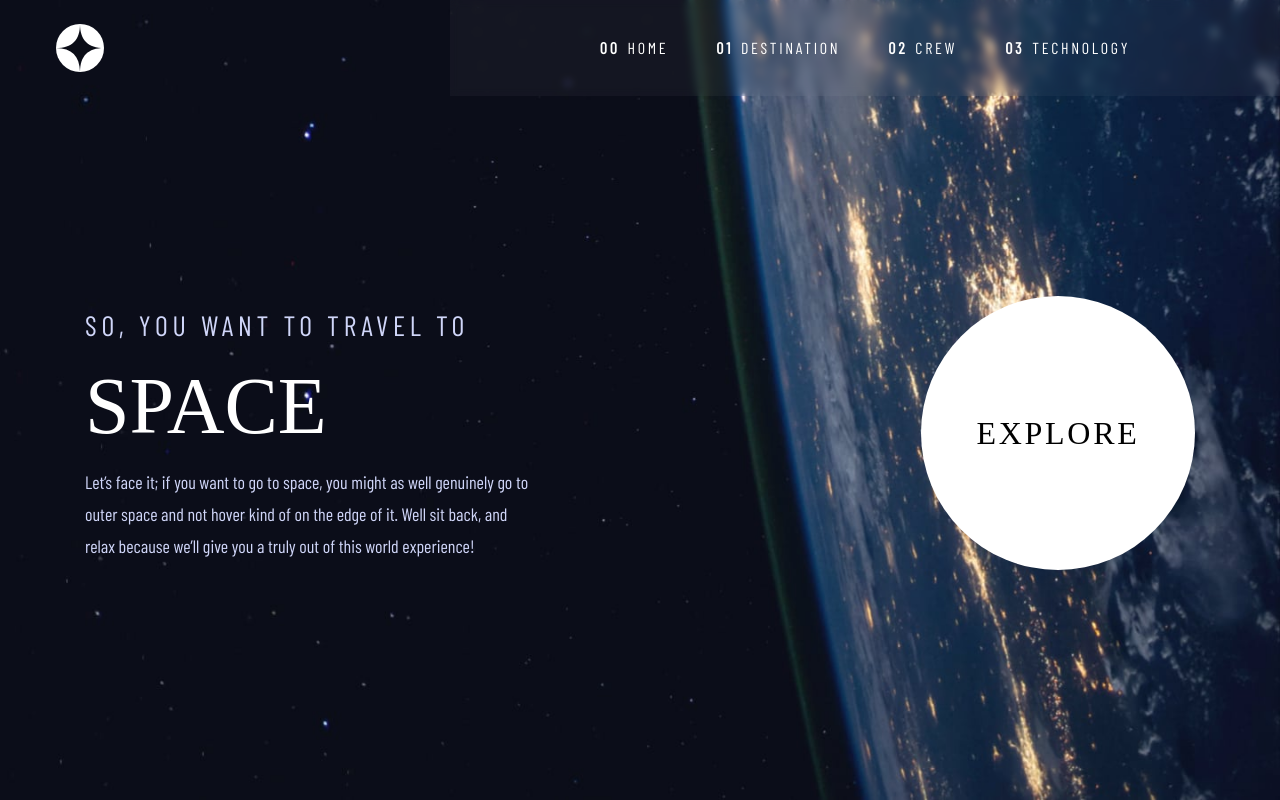
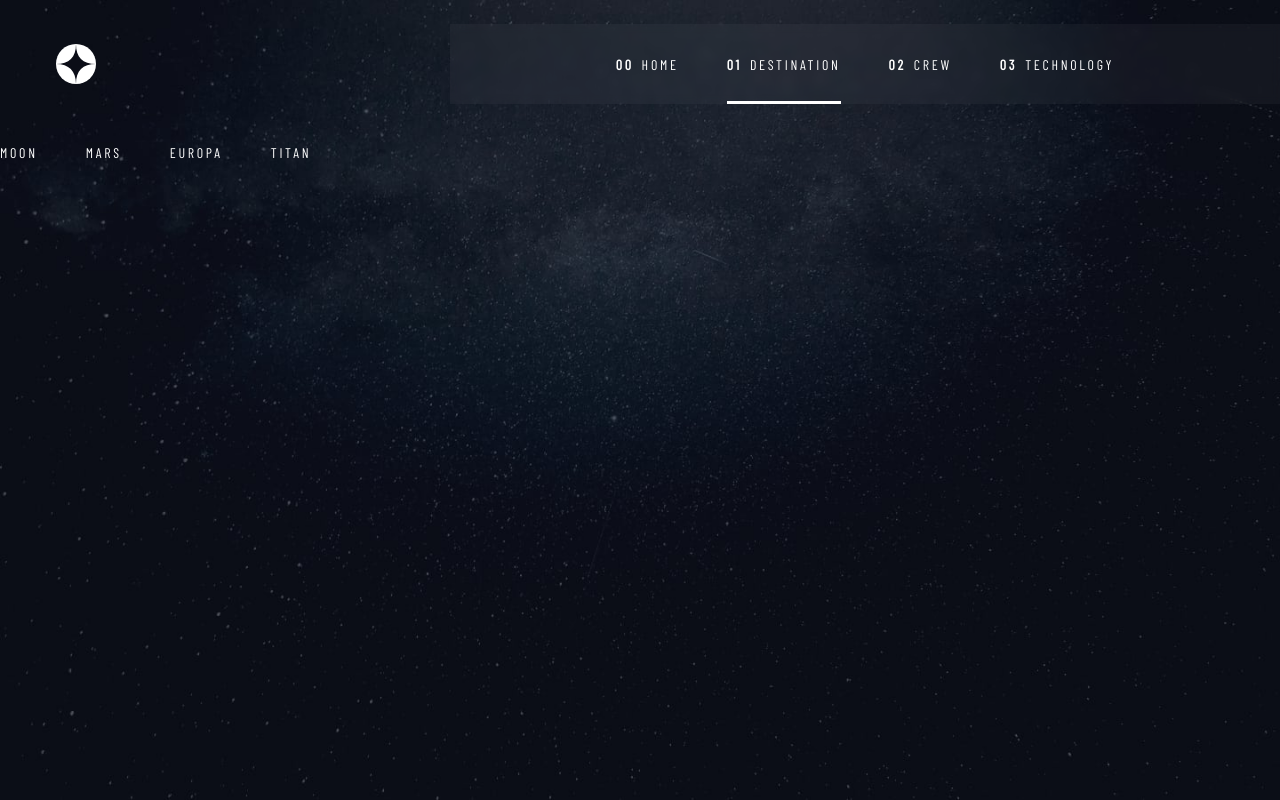
Before and after one commit to Tito-Rollis/Space-Tourism, a React (Create React App) app: page /destination in a window 1280 px wide. Built offline with nearby package versions, Linux system fonts and the light colour scheme; a web font is replaced by a local one.

Commit message:
home layout done and adding destination page

```diff
--- a/package.json
+++ b/package.json
@@ -8,6 +8,7 @@
         "@testing-library/user-event": "^12.8.3",
         "react": "^17.0.2",
         "react-dom": "^17.0.2",
+        "react-router-dom": "^6.0.2",
         "react-scripts": "4.0.3",
         "web-vitals": "^1.1.2"
     },
--- a/src/App.js
+++ b/src/App.js
@@ -1,12 +1,15 @@
 import Home from './pages/home/index';
+import Destination from './pages/destination/index';
 import './App.css';
-
+import { BrowserRouter, Routes, Route } from 'react-router-dom';
 function App() {
     return (
-        <div className="">
-
-            <Home />
-        </div>
+        <BrowserRouter>
+            <Routes>
+                <Route path="/" exact element={<Home />}></Route>
+                <Route path="/destination" element={<Destination />}></Route>
+            </Routes>
+        </BrowserRouter>
     );
 }
 
--- /dev/null
+++ b/src/components/destiNav/index.js
@@ -0,0 +1,17 @@
+
+function DestiNav() {
+    return (
+        <div className={`flex justify-between items-center h-24`}>
+            <ul
+                className={`h-full  md:flex items-center justify-center hidden md:gap-x-9 lg:gap-x-12 text-wt font-sub text-nav md:text-navMob lg:text-nav`}
+            >
+                <li className={`flex gap-2 h-full items-center`}>MOON</li>
+                <li className={`flex gap-2 h-full items-center`}>MARS</li>
+                <li className={`flex gap-2 h-full items-center`}>EUROPA</li>
+                <li className={`flex gap-2 h-full items-center `}>TITAN</li>
+            </ul>
+        </div>
+    );
+}
+
+export default DestiNav;
--- a/src/components/nav/index.js
+++ b/src/components/nav/index.js
@@ -1,28 +1,53 @@
 import style from './nav.module.css';
+import { Link } from 'react-router-dom';
 
-function Nav() {
+function Nav({ home, dest, crew, tech }) {
     return (
-        <div className={`flex justify-between items-center h-24`}>
-            <div className={`h-12 w-12 ml-10 md:ml-14 ${style.logo}`}></div>
+        <div className={`flex justify-between items-center h-20`}>
+            <div className={`h-10 w-10 ml-10 md:ml-14 ${style.logo}`}></div>
             <ul
                 className={`h-full  md:flex items-center justify-center hidden md:gap-x-9 lg:gap-x-12 text-wt font-sub text-nav md:text-navMob lg:text-nav ${style.navContainer}`}
             >
-                <li className={`flex gap-2 h-full items-center ${style.list}`}>
+                <li
+                    style={{
+                        boxShadow: `0px -3px 0px 0px ${home} inset`,
+                    }}
+                    className={`flex  gap-2 h-full items-center ${style.list}`}
+                >
                     <span className="font-bold md:hidden lg:block">00</span>{' '}
-                    HOME
+                    <Link to="/">HOME</Link>
                 </li>
-                <li className={`flex gap-2 h-full items-center ${style.list}`}>
+
+                <li
+                    style={{
+                        boxShadow: `0px -3px 0px 0px ${dest} inset`,
+                    }}
+                    className={`flex gap-2 h-full items-center ${style.list}`}
+                >
                     <span className="font-bold md:hidden lg:block">01</span>{' '}
-                    DESTINATION
+                    <Link to="/destination">DESTINATION</Link>
                 </li>
-                <li className={`flex gap-2 h-full items-center ${style.list}`}>
+
+                <li
+                    style={{
+                        boxShadow: `0px -3px 0px 0px ${crew} inset`,
+                    }}
+                    className={`flex gap-2 h-full items-center ${style.list}`}
+                >
                     <span className="font-bold md:hidden lg:block">02</span>{' '}
                     CREW
                 </li>
-                <li className={`flex gap-2 h-full items-center ${style.list}`}>
+
+                <li
+                    style={{
+                        boxShadow: `0px -3px 0px 0px ${tech} inset`,
+                    }}
+                    className={`flex gap-2 h-full items-center ${style.list}`}
+                >
                     <span className="font-bold md:hidden lg:block">03</span>{' '}
                     TECHNOLOGY
                 </li>
+
             </ul>
         </div>
     );
--- a/src/components/nav/nav.module.css
+++ b/src/components/nav/nav.module.css
@@ -8,7 +8,7 @@
 }
 
 .list:hover {
-    box-shadow: 0px -3px 0px 0px white inset;
+    box-shadow: 0px -3px 0px 0px rgba(255, 255, 255, 0.5) inset;
 }
 
 .logo {
--- /dev/null
+++ b/src/pages/destination/destination.module.css
@@ -0,0 +1,11 @@
+.container {
+    background-image: url('../../assets/img/destination/background-destination-mobile.jpg');
+    background-repeat: no-repeat;
+}
+
+@media (min-width: 1024px) {
+    .container {
+        background-image: url('../../assets/img/destination/background-destination-desktop.jpg');
+        background-size: cover;
+    }
+}
--- /dev/null
+++ b/src/pages/destination/index.js
@@ -0,0 +1,13 @@
+import DestiNav from '../../components/destiNav/index';
+import Nav from '../../components/nav/index';
+import style from './destination.module.css';
+function Destination() {
+    return (
+        <div className={`flex flex-col pt-6 h-screen  ${style.container}`}>
+            <Nav dest="rgba(255, 255, 255, 1)" />
+            <DestiNav />
+        </div>
+    );
+}
+
+export default Destination;
--- a/src/pages/home/home.module.css
+++ b/src/pages/home/home.module.css
@@ -3,26 +3,25 @@
     background-size: cover;
 }
 
-.textContainer {
-    width: 450px;
-}
-
 .cta {
-    width: 200px;
-    height: 200px;
+    width: 130px;
+    height: 130px;
     background-color: white;
 }
 
 @media (min-width: 768px) {
     .homeContainer {
         background-image: url('../../assets/img/home/background-home-tablet.jpg');
+        background-size: cover;
+        background-position: center;
+        background-repeat: no-repeat;
     }
     .homeContent {
-        margin-top: 106px;
+        margin-top: 50px;
     }
     .cta {
-        width: 242px;
-        height: 242px;
+        width: 150px;
+        height: 150px;
     }
 }
 
@@ -31,11 +30,11 @@
         background-image: url('../../assets/img/home/background-home-desktop.jpg');
     }
     .homeContent {
-        gap: 386px;
-        margin-top: 200px;
+        gap: 200px;
+        margin-top: 13vw;
     }
     .cta {
-        width: 274px;
-        height: 274px;
+        width: 230px;
+        height: 230px;
     }
 }
--- a/src/pages/home/index.js
+++ b/src/pages/home/index.js
@@ -2,13 +2,13 @@ import Nav from '../../components/nav/index';
 import style from './home.module.css';
 function Home() {
     return (
-        <div className={`h-screen ${style.homeContainer} `}>
-            <Nav />
+        <div className={`h-screen ${style.homeContainer} w-full pt-6`}>
+            <Nav home="rgba(255, 255, 255, 1)" />
             <div
-                className={`flex w-full flex-col lg:flex-row items-center justify-center ${style.homeContent}`}
+                className={`flex px-20 flex-col lg:flex-row items-center justify-center ${style.homeContent}`}
             >
                 <div
-                    className={`${style.textContainer} flex text-center flex-col lg:text-left lg:items-start`}
+                    className={`flex text-center flex-col lg:text-left lg:items-start`}
                 >
                     <p className="lg:text-h5 md:text-h5Tab text-h5Mob font-sub text-pl">
                         SO, YOU WANT TO TRAVEL TO
@@ -23,9 +23,9 @@ function Home() {
                 </div>
                 <div>
                     <div
-                        className={`rounded-full ${style.cta} mt-20 md:text-h4 text-h5Mob lg:text-h4  md:mt-32 lg:mt-0 flex justify-center items-center`}
+                        className={`rounded-full ${style.cta} mt-20  text-h5Mob lg:text-h4  md:mt-14 lg:mt-0 flex justify-center items-center`}
                     >
-                        <p className="font-main text-h4 ">EXPLORE</p>
+                        <p className="font-main ">EXPLORE</p>
                     </div>
                 </div>
             </div>
--- a/tailwind.config.js
+++ b/tailwind.config.js
@@ -18,7 +18,7 @@ module.exports = {
             sub1: '28px',
             sub2: ['14px', { letterSpacing: '2.35px' }],
             nav: [
-                '16px',
+                '14px',
                 {
                     letterSpacing: '2.7px',
                 },
```
Also changed, not shown: 1 other file (tests, documents, lock files or other folders).
